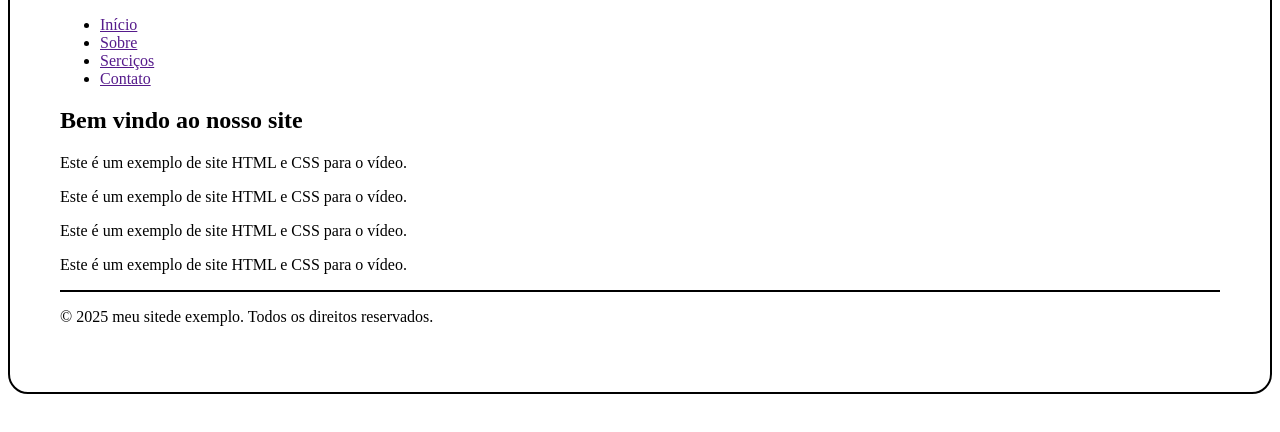
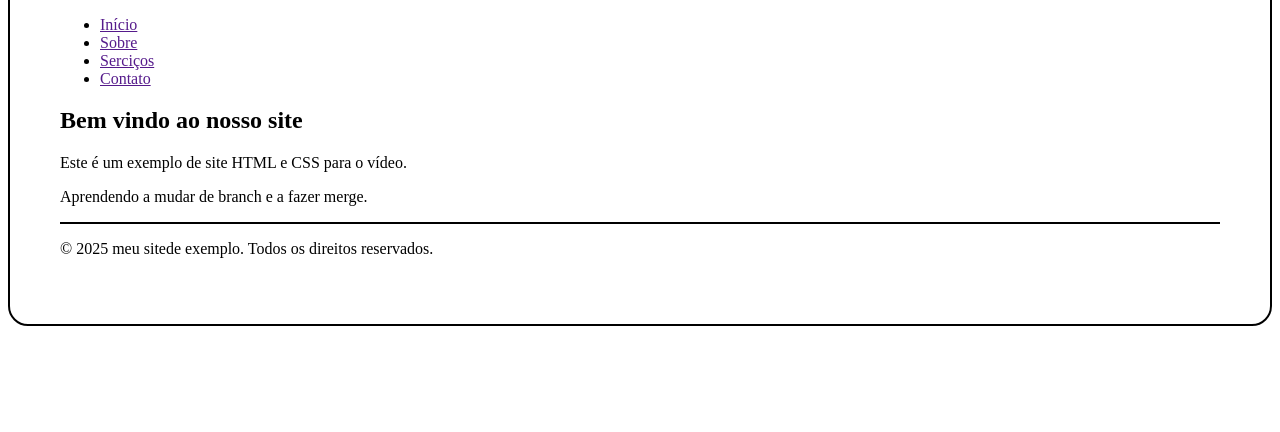
Before and after one commit to HumbertoEliaSoares01/Fernanda-Kipper-Dev, a plain HTML site: page index.html in a window 1280 px wide. Shown: the part 212-644 px from the top of the page. Drawn offline with Linux system fonts and the light colour scheme.

Commit message:
alterando na master

```diff
--- a/index.html
+++ b/index.html
@@ -23,9 +23,7 @@
     <section class="conteudo">
         <h2>Bem vindo ao nosso site</h2>
         <p>Este é um exemplo de site HTML e CSS para o vídeo.</p>
-        <p>Este é um exemplo de site HTML e CSS para o vídeo.</p>
-        <p>Este é um exemplo de site HTML e CSS para o vídeo.</p>
-        <p>Este é um exemplo de site HTML e CSS para o vídeo.</p>
+        <p>Aprendendo a mudar de branch e a fazer merge.</p>
     </section>
     <footer>
         <p>&copy; 2025 meu sitede exemplo. Todos os direitos reservados.</p>
```
